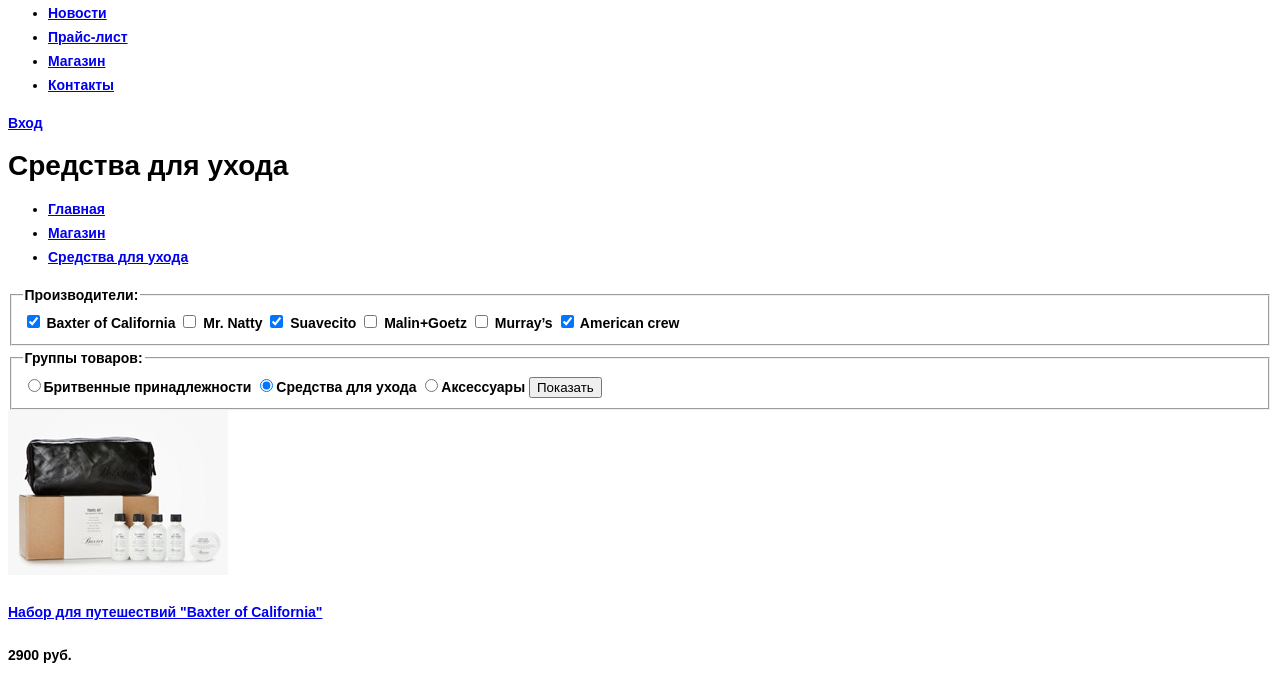
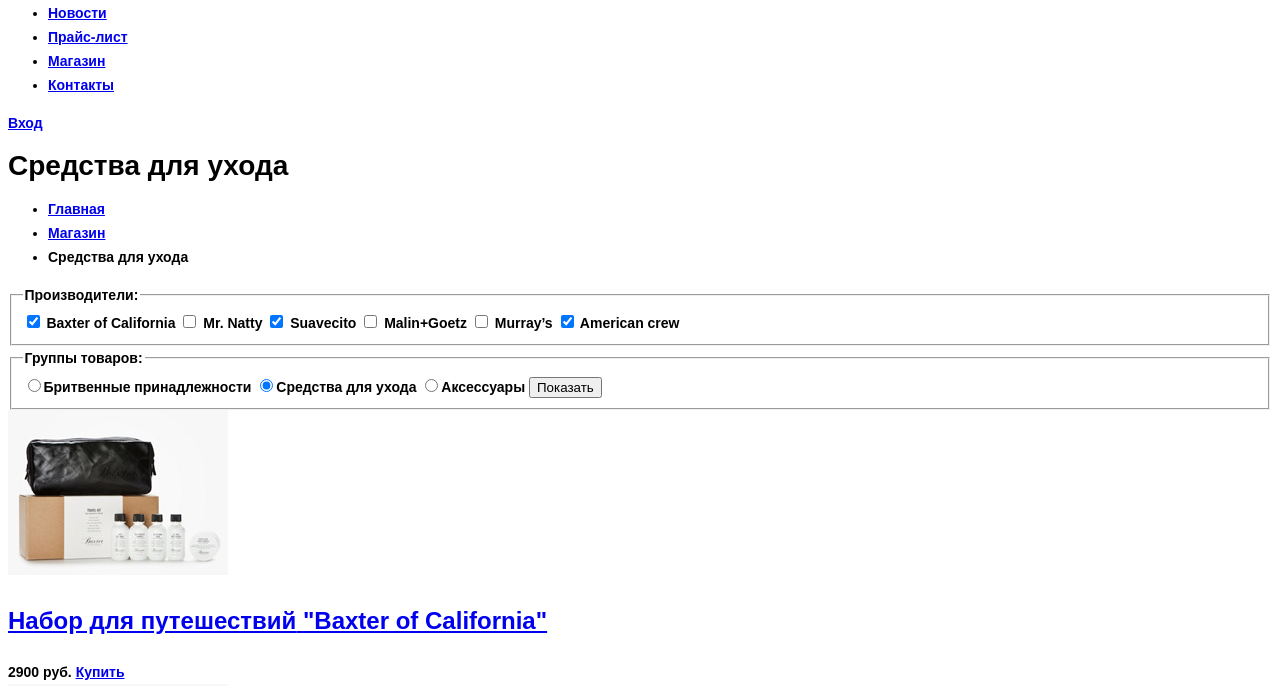
Before and after one commit to m01key/151240-barbershop, a plain HTML site: page catalog.html in a window 1280 px wide. Shown: the part 69-755 px from the top of the page. Drawn offline with Linux system fonts and the light colour scheme.

Commit message:
немного структурировал

```diff
--- a/catalog.html
+++ b/catalog.html
@@ -2,7 +2,7 @@
 <html lang="ru">
 <head>
   <meta charset="UTF-8">
-  <title>Барбешоп</title>
+  <title>Каталог Барбешопа</title>
   <link rel="stylesheet" href="css/style.css">
 </head>
 <body>
@@ -30,18 +30,17 @@
 <!-- begin main-->
 <main class="container">
   <h1>Средства для ухода</h1>
-    <nav>
-      <ul>
+  <ul class="breadcrumbs">
     <li><a href="#">Главная</a></li>
     <li><a href="#">Магазин</a></li>
-        <li><a href="#">Средства для ухода</a></li>
+    <li>Средства для ухода</li>
   </ul>
-    </nav>
 
   <aside class="filter">
     <form action="action">
       <fieldset>
         <legend>Производители:</legend>
+        <!-- сюда заключить ul-li -->
         <label><input type="checkbox" checked> Baxter of California </label>
         <label><input type="checkbox"> Mr. Natty </label>
         <label><input type="checkbox" checked> Suavecito </label>
@@ -51,6 +50,7 @@
       </fieldset>
       <fieldset>
         <legend>Группы товаров:</legend>
+        <!-- сюда заключить ul-li -->
         <label><input type="radio">Бритвенные принадлежности</label>
         <label><input type="radio" checked>Средства для ухода</label>
         <label><input type="radio">Аксессуары</label>
@@ -62,12 +62,20 @@
   <section class="items">
     <article>
       <img src="img/catalog/ph-item1.jpg" alt="Baxter of California" width="220" height="165">
-        <h4><a href="#">Набор для путешествий "Baxter of California"</a></h4>
-        <p>2900 руб.</p>
+      <h3>
+        <a href="#">
+          <span>Набор для путешествий</span>
+          <span>"Baxter of California"</span>
+        </a>
+      </h3>
+      <div>
+        <span>2900 руб.</span>
         <a class="button" href="#">Купить</a>
+      </div>
     </article>
     <article>
       <img src="img/catalog/ph-item2.jpg" alt="Baxter of California" width="220" height="165">
+      <!-- как в примере выше, ток не знаю или h3 или h2 -->
       <h4><a href="#">Увлажняющий кондиционер "Baxter of California"</a></h4>
       <p>750 руб.</p>
       <a class="button" href="#">Купить</a>
@@ -124,7 +132,7 @@
     <a href="#">insta</a>
   </div>
   <div class="right">
-      <p>Разработано!</p>
+    <p>Разработано:</p>
     <a href="#">htmlacademy.ru</a>
   </div>
 </footer>
```
Also changed, not shown: catalog-item.html (+6 -8 lines). Lines whose indentation alone changed are shown as unchanged.
